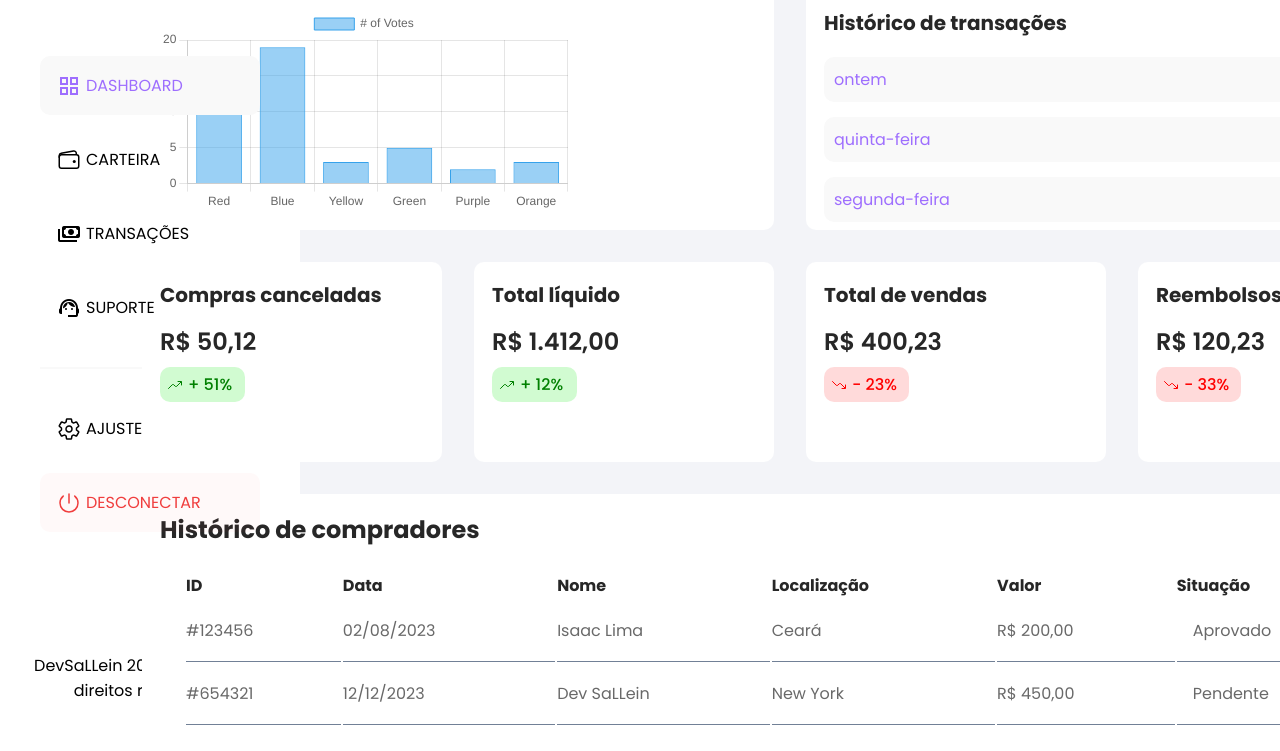
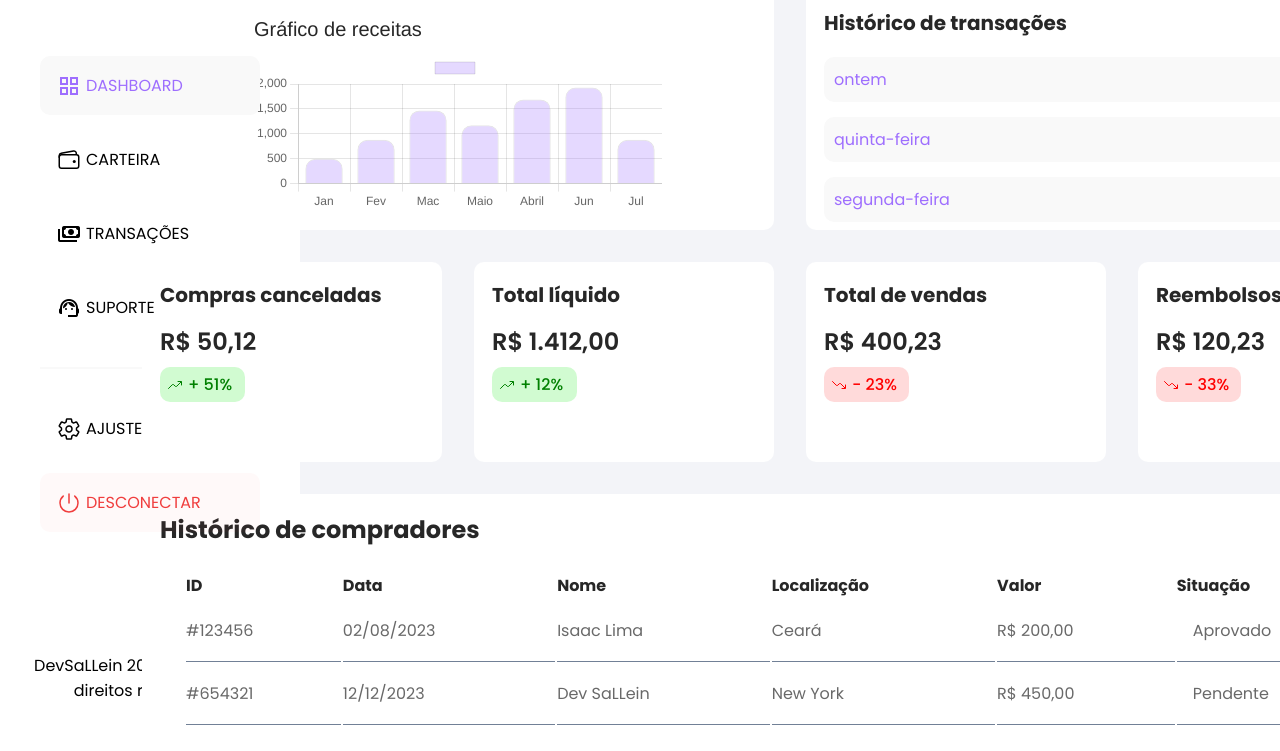
Before and after one commit to DevSaLLein/Dashboard, a website: page index.html in a window 1280 px wide. Shown: the part 92-843 px from the top of the page. Drawn offline with nearby package versions, Linux system fonts and the light colour scheme; some icons are missing.

Commit message:
finish initial project

```diff
--- a/index.html
+++ b/index.html
@@ -201,19 +201,38 @@
             new Chart(dasboard, {
                 type: 'bar',
                 data: {
-                labels: ['Red', 'Blue', 'Yellow', 'Green', 'Purple', 'Orange'],
+                labels: ['Jan', 'Fev', 'Mac', 'Maio', 'Abril', 'Jun', 'Jul'],
                 datasets: [{
-                    label: '# of Votes',
-                    data: [12, 19, 3, 5, 2, 3],
-                    borderWidth: 1
+                    label: '',
+                    data: [500, 880, 1470, 1170, 1690, 1930, 880],
+                    backgroundColor: [
+                        '#9e6efe43'
+                    ],
+                    hoverBackgroundColor: ['#9E6EFE'],
+                    borderRadius: 10,
+                    borderWidth: 1,
+                    grouped: false
                 }]
                 },
                 options: {
-                scales: {
-                    y: {
-                    beginAtZero: true
-                    }
-                }
+                    scales: {
+                        y: {
+                        beginAtZero: true,
+                        grid: {
+                            offset: false
+                            }
+                        },
+                    },
+
+                    plugins: {
+                        title:{
+                            display: true,
+                            text: 'Gráfico de receitas',
+                            align: 'start',
+                            font: {size: '20px', weight: '500'},
+                            color: '#272727'
+                        }
+                    },
                 }
             });
         </script>
--- a/styles/style.css
+++ b/styles/style.css
@@ -11,6 +11,8 @@
 :root {
 
     --brand-color: #9E6EFE;
+
+    --brand-color-transparent: #9e6efe43;
 
     --dark-10: #2D3748;
     --dark-20: #718096;
@@ -233,6 +235,14 @@ figure > img {
 #dashboard {
     background-color: yellow;
     grid-area: dashboard;
+
+    position: relative;
+}
+
+#dashboard > canvas {
+    position: absolute;
+    right: 50%;
+    transform: translateX(50%);
 }
 
 .template_data > h2 {
```
